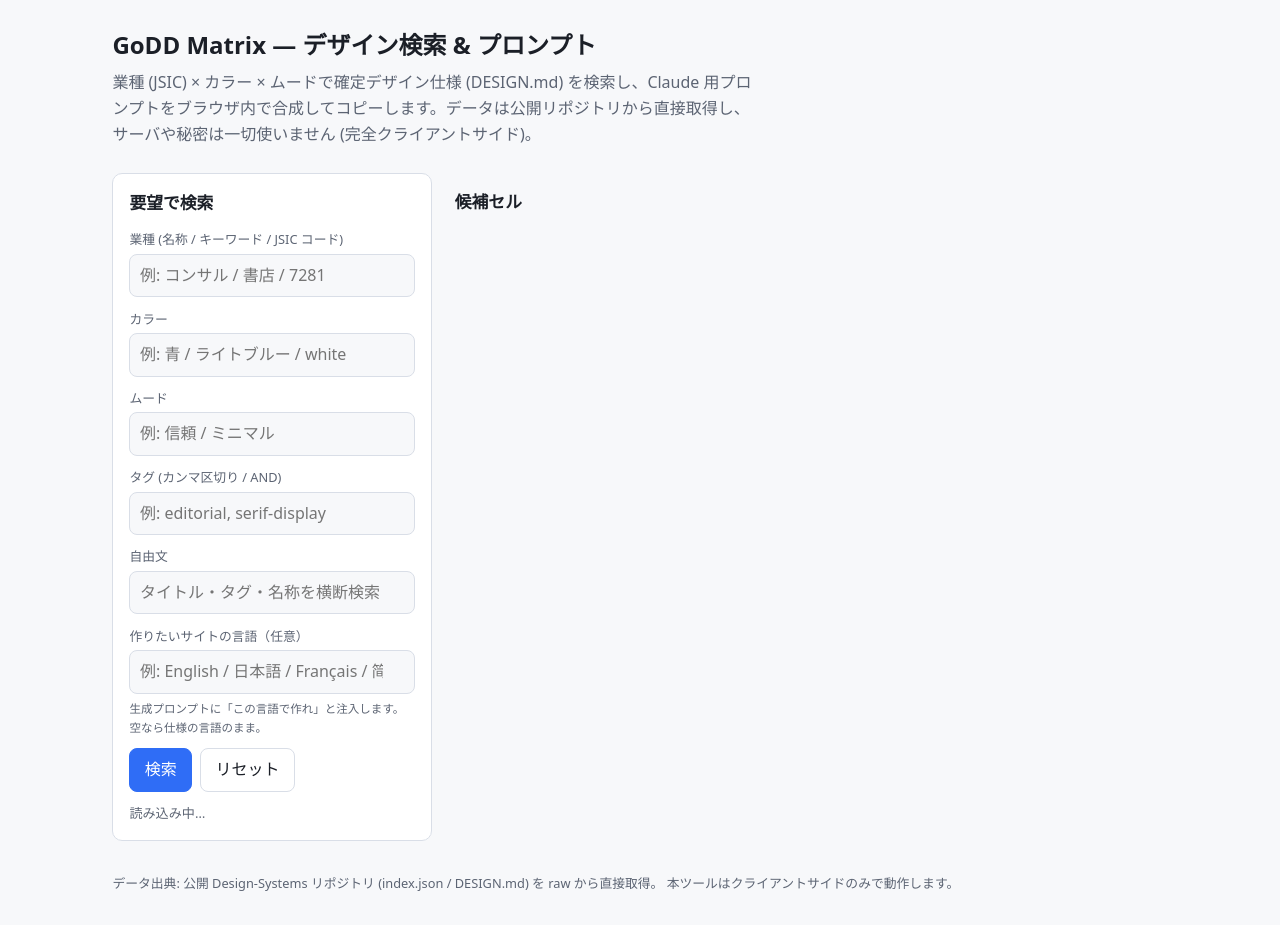
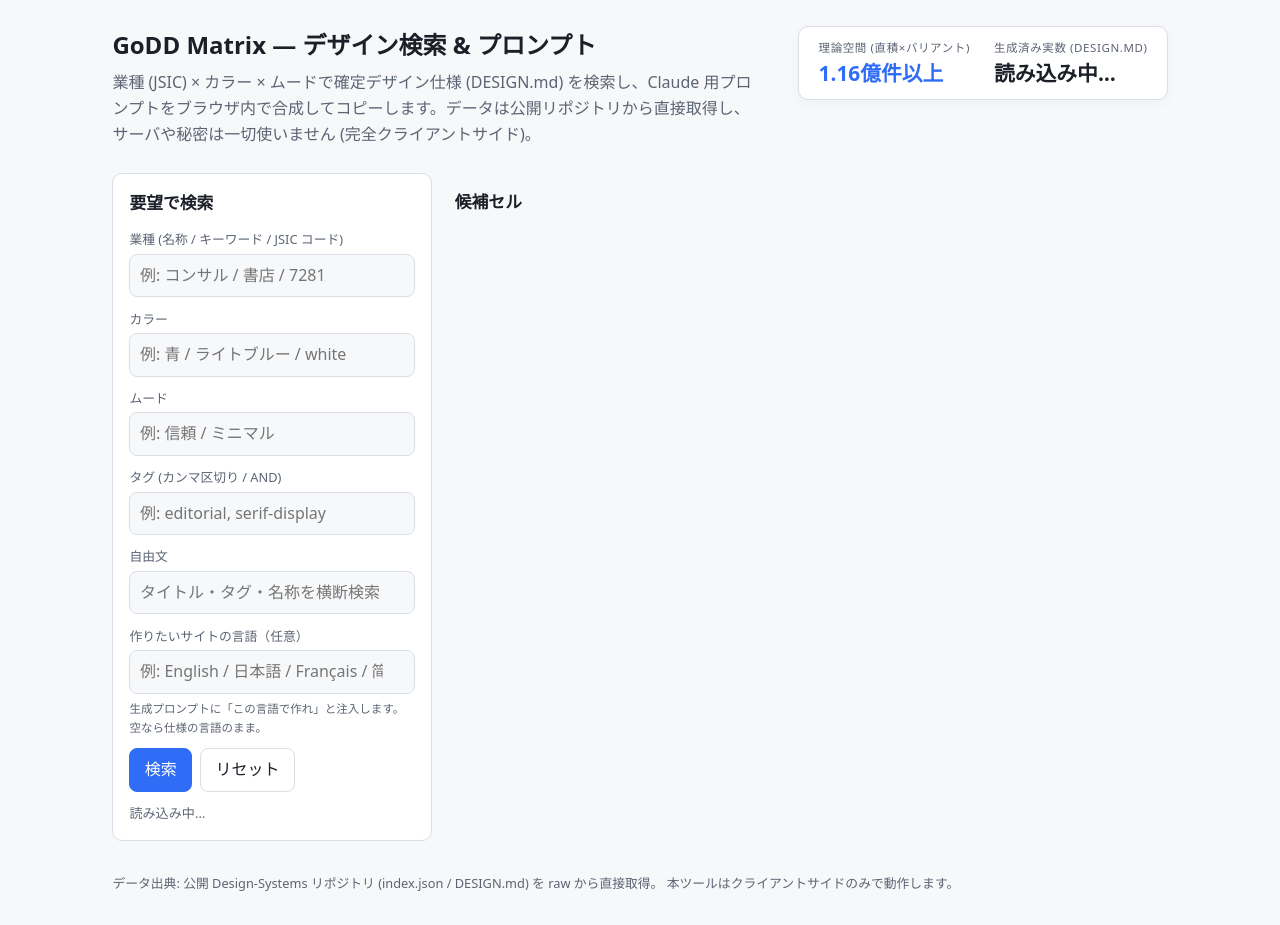
Before and after one commit to AutoDevJapan/GoDD-Matrix, a website with bundled scripts: page web/src/index.html in a window 1280 px wide. Built offline with nearby package versions, Linux system fonts and the light colour scheme.

Commit message:
feat: display theoretical design space KPI showing 100M+ combinations (#45)
* feat: display theoretical design space KPI showing 100M+ combinations

* style: fix formatting in styles.css

```diff
--- a/web/src/index.html
+++ b/web/src/index.html
@@ -12,12 +12,24 @@
   </head>
   <body>
     <header class="site-header">
+      <div class="site-header-content">
         <h1>GoDD Matrix — デザイン検索 &amp; プロンプト</h1>
         <p class="lede">
           業種 (JSIC) × カラー × ムードで確定デザイン仕様 (DESIGN.md) を検索し、Claude
           用プロンプトをブラウザ内で合成してコピーします。データは公開リポジトリから直接取得し、
           サーバや秘密は一切使いません (完全クライアントサイド)。
         </p>
+      </div>
+      <div class="stats-card">
+        <div class="stat-item">
+          <span class="stat-label">理論空間 (直積×バリアント)</span>
+          <span class="stat-value highlight">1.16億件以上</span>
+        </div>
+        <div class="stat-item">
+          <span class="stat-label">生成済み実数 (DESIGN.md)</span>
+          <span class="stat-value" id="stat-materialized-count">読み込み中…</span>
+        </div>
+      </div>
     </header>
 
     <main class="layout">
--- a/web/src/styles.css
+++ b/web/src/styles.css
@@ -52,9 +52,18 @@ body {
 }
 
 .site-header {
+  display: flex;
+  justify-content: space-between;
+  align-items: flex-start;
+  gap: 2rem;
   padding: 1.6rem 1.4rem 0.6rem;
   max-width: 1100px;
   margin: 0 auto;
+}
+
+.site-header-content {
+  flex: 1;
+  min-width: 280px;
 }
 
 .site-header h1 {
@@ -66,6 +75,54 @@ body {
   color: var(--muted);
   margin: 0;
   max-width: 70ch;
+}
+
+.stats-card {
+  background: var(--panel);
+  border: 1px solid var(--border);
+  border-radius: var(--radius);
+  padding: 0.8rem 1.2rem;
+  display: flex;
+  gap: 1.5rem;
+  flex-shrink: 0;
+  box-shadow: 0 4px 12px rgba(0, 0, 0, 0.03);
+}
+
+.stat-item {
+  display: flex;
+  flex-direction: column;
+}
+
+.stat-label {
+  font-size: 0.72rem;
+  color: var(--muted);
+  text-transform: uppercase;
+  letter-spacing: 0.05em;
+  margin-bottom: 0.2rem;
+  white-space: nowrap;
+}
+
+.stat-value {
+  font-size: 1.3rem;
+  font-weight: 700;
+  color: var(--text);
+  line-height: 1.2;
+  white-space: nowrap;
+}
+
+.stat-value.highlight {
+  color: var(--accent);
+}
+
+@media (max-width: 820px) {
+  .site-header {
+    flex-direction: column;
+    gap: 1rem;
+  }
+  .stats-card {
+    width: 100%;
+    justify-content: space-around;
+  }
 }
 
 .layout {
```
Also changed, not shown: web/src/main.ts (+9 -2 lines). Lines whose indentation alone changed are shown as unchanged.
